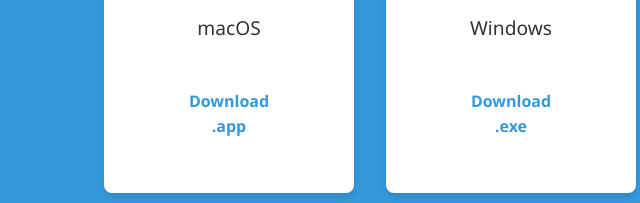
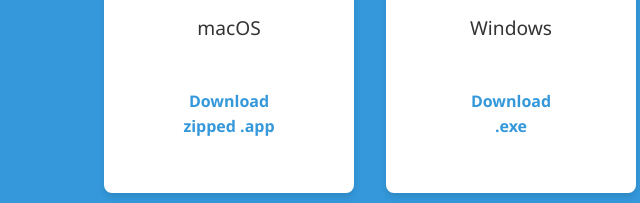
Before and after one commit to skirdey-inflection/jslon, a plain HTML site: page index.html in a window 1280 px wide. Shown: the part 1596-1799 px from the top of the page, 270-910 px from the left. Drawn offline with Linux system fonts and the light colour scheme.

Commit message:
osx file

```diff
--- a/index.html
+++ b/index.html
@@ -315,7 +315,7 @@
                 <div class="download-card">
                     <div class="platform-icon">🍎</div>
                     <div class="platform-name">macOS</div>
-                    <a href="./bins/JSLON.app" class="btn">Download .app</a>
+                    <a href="./bins/JSLON_osx.zip" class="btn">Download zipped .app</a>
                 </div>
                 <div class="download-card">
                     <div class="platform-icon">🪟</div>
```
Also changed, not shown: 2 other files.
